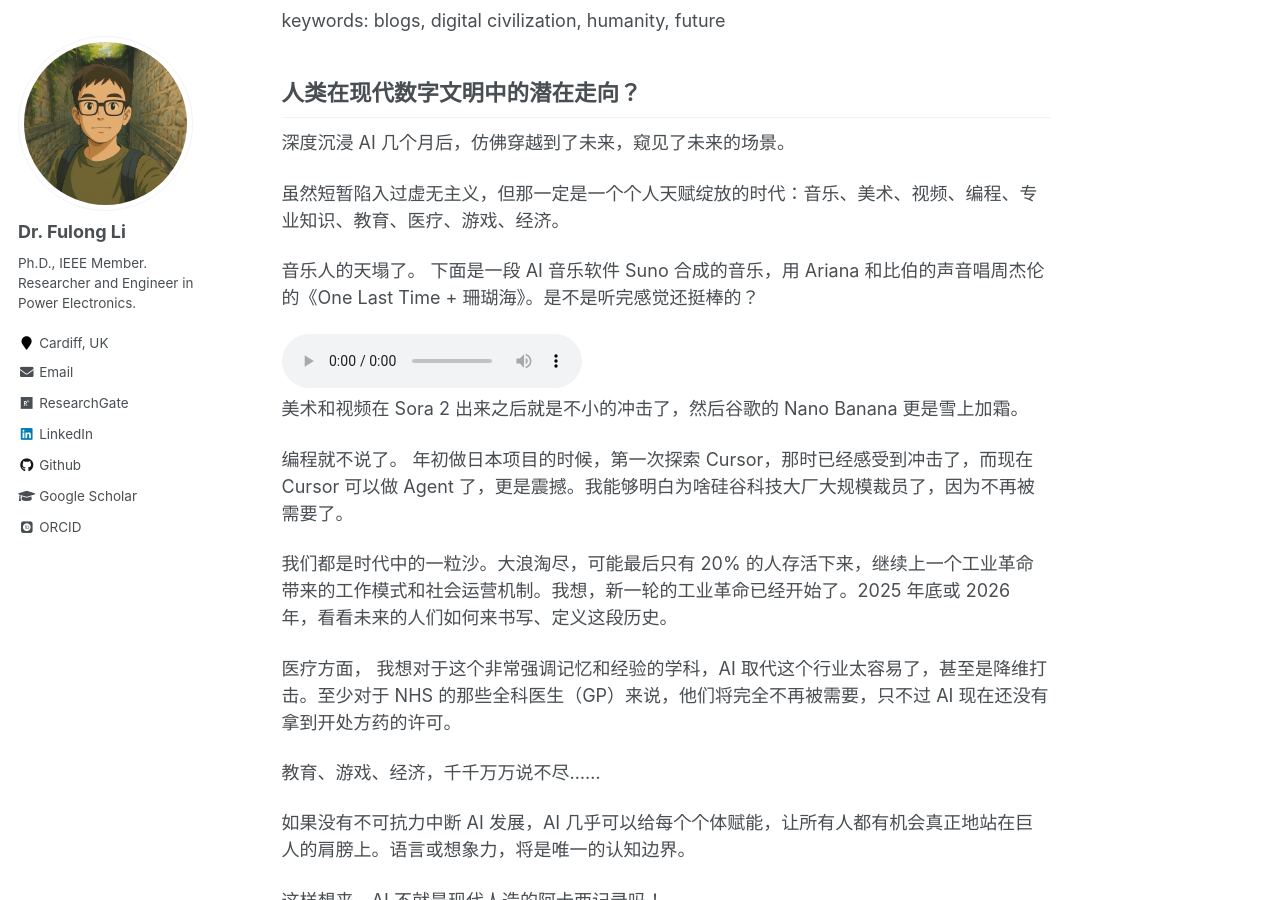
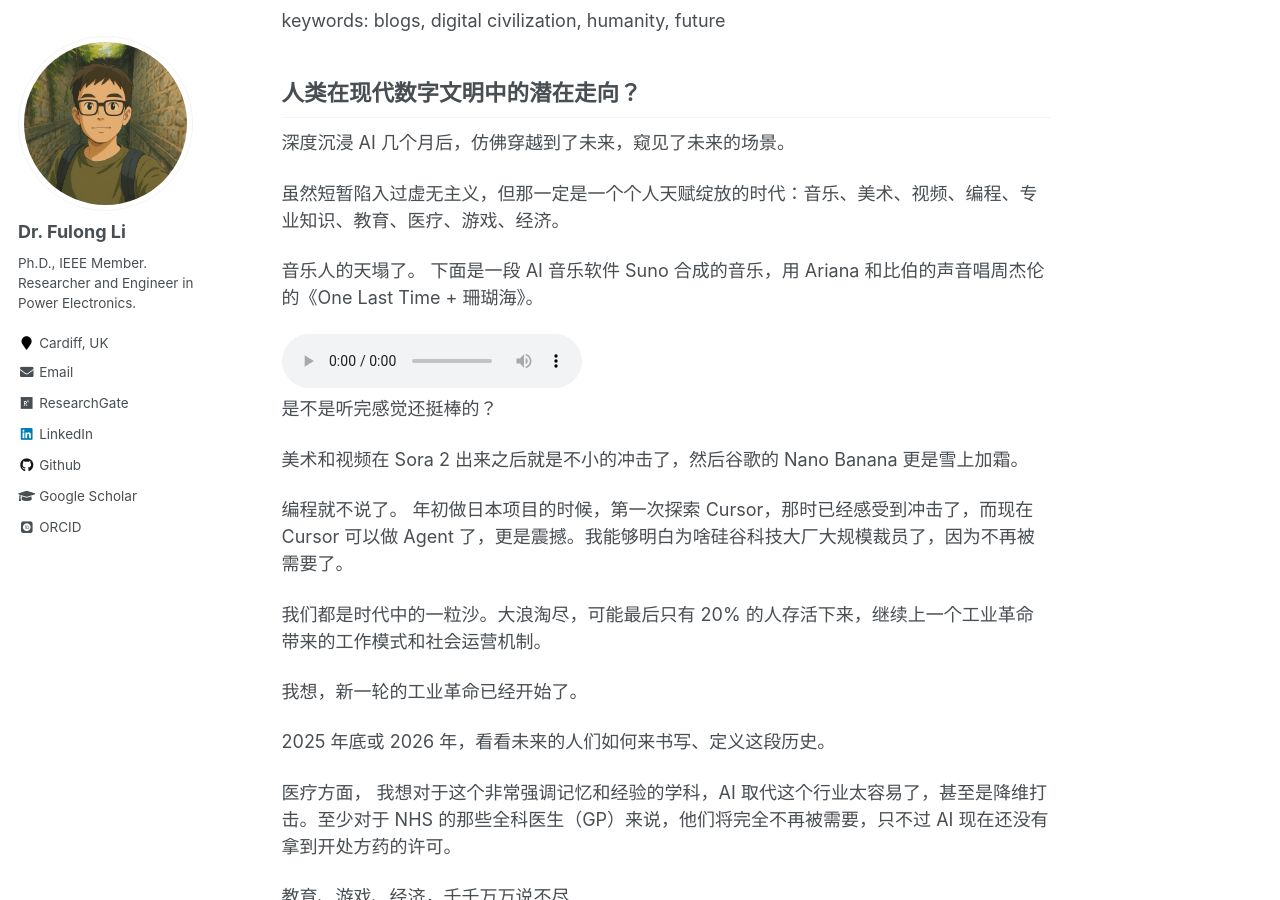
Before and after one commit to FulongLi/fulongli.github.io, a Jekyll site: the page built from _notes/human-digital-civilization.md, in a window 1280 px wide and 900 px high, scrolled down 263 px. Built offline with Jekyll 4.4.1, drawn with Linux system fonts in a browser that asks for light colours; some web fonts are replaced.

```diff
--- a/_notes/human-digital-civilization.md
+++ b/_notes/human-digital-civilization.md
@@ -19,18 +19,24 @@ keywords: blogs, digital civilization, humanity, future
 
 虽然短暂陷入过虚无主义，但那一定是一个个人天赋绽放的时代：音乐、美术、视频、编程、专业知识、教育、医疗、游戏、经济。
 
-音乐人的天塌了。 下面是一段 AI 音乐软件 Suno 合成的音乐，用 Ariana 和比伯的声音唱周杰伦的《One Last Time + 珊瑚海》。是不是听完感觉还挺棒的？
+音乐人的天塌了。 下面是一段 AI 音乐软件 Suno 合成的音乐，用 Ariana 和比伯的声音唱周杰伦的《One Last Time + 珊瑚海》。
 
 <audio controls>
   <source src="/notes/music/onelasttime.mp3" type="audio/mpeg">
   Your browser does not support the audio element.
 </audio>
 
+是不是听完感觉还挺棒的？
+
 美术和视频在 Sora 2 出来之后就是不小的冲击了，然后谷歌的 Nano Banana 更是雪上加霜。
 
 编程就不说了。 年初做日本项目的时候，第一次探索 Cursor，那时已经感受到冲击了，而现在 Cursor 可以做 Agent 了，更是震撼。我能够明白为啥硅谷科技大厂大规模裁员了，因为不再被需要了。
 
-我们都是时代中的一粒沙。大浪淘尽，可能最后只有 20% 的人存活下来，继续上一个工业革命带来的工作模式和社会运营机制。我想，新一轮的工业革命已经开始了。2025 年底或 2026 年，看看未来的人们如何来书写、定义这段历史。
+我们都是时代中的一粒沙。大浪淘尽，可能最后只有 20% 的人存活下来，继续上一个工业革命带来的工作模式和社会运营机制。
+
+我想，新一轮的工业革命已经开始了。
+
+2025 年底或 2026 年，看看未来的人们如何来书写、定义这段历史。
 
 医疗方面， 我想对于这个非常强调记忆和经验的学科，AI 取代这个行业太容易了，甚至是降维打击。至少对于 NHS 的那些全科医生（GP）来说，他们将完全不再被需要，只不过 AI 现在还没有拿到开处方药的许可。
 
```
